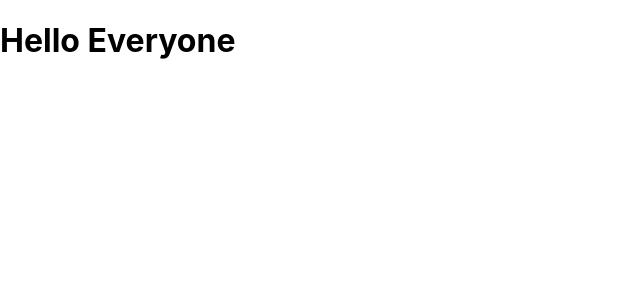
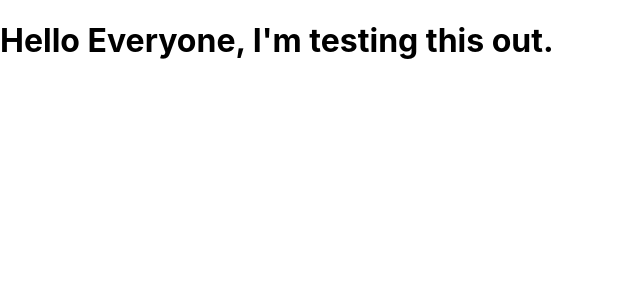
Before and after one commit to PriscaTonia/Genesys-Ideal-Website, a React (Create React App) app: page / in a window 1280 px wide. Shown: the top 300 px of the page, without its empty margins (0-640 px from the left). Built offline with nearby package versions, Linux system fonts and the light colour scheme.

Commit message:
first commit

```diff
--- a/src/App.js
+++ b/src/App.js
@@ -3,7 +3,7 @@ import React from 'react';
 function App() {
   return (
     <div className="App">
-     <h1>Hello Everyone</h1>
+     <h1>Hello Everyone, I'm testing this out.</h1>
     </div>
   );
 }
```
